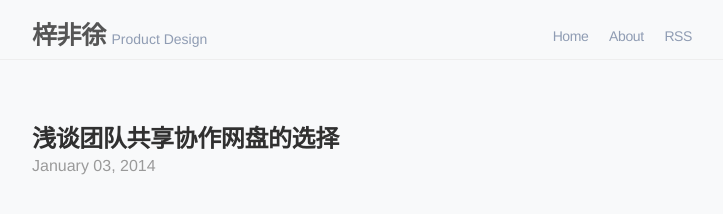
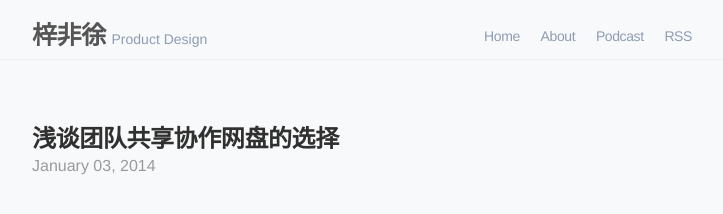
Before and after one commit to zifeixu85/zifeixu.github.io, a Jekyll site: the page built from _posts/2014-01-03-team-network-disk.md, in a window 1280 px wide. Shown: the top 214 px of the page, without its empty margins (278-1001 px from the left). Built offline with Jekyll 4.4.1, drawn with Linux system fonts in a browser that asks for light colours; some web fonts are replaced; Markdown is read by kramdown in place of the engine named in the settings; comment, search, counter and statistics services are not loaded.

Commit message:
add podcast nav

```diff
--- a/_layouts/default.html
+++ b/_layouts/default.html
@@ -20,6 +20,7 @@
             <ul class="navigation_right">
               <li><a href="/">Home</a></li>
               <li><a href="/about.html">About</a></li>
+              <li><a href="http://fm.zifeixu.com" target="_blank">Podcast</a></li>
               <li><a href="/feed.xml" target="_blank">RSS</a></li>
             </ul>
           </h3>
```
